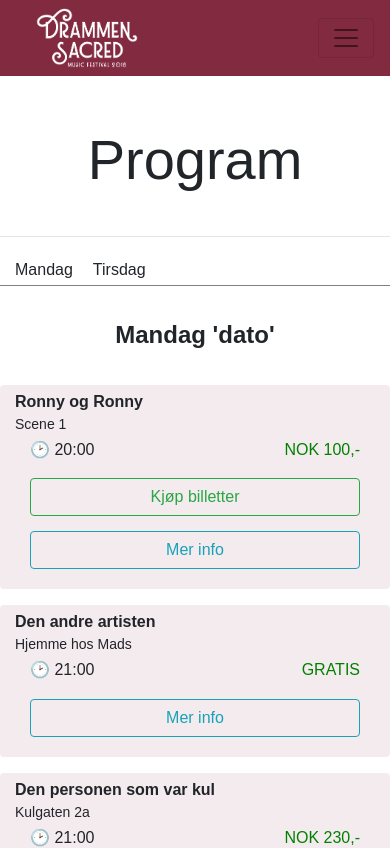
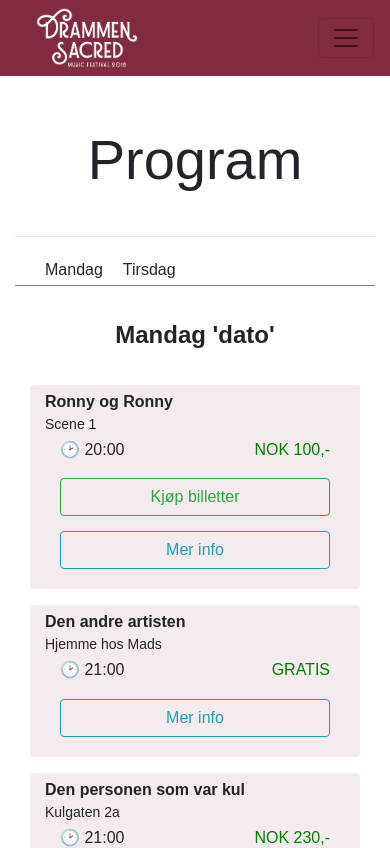
Before and after one commit to SondreBerntsen/webprosjekt3, a React (Create React App) app in the folder react-app/: page /program in a window 390 px wide. Shown: the top 848 px of the page. Built offline with nearby package versions, Linux system fonts and the light colour scheme; a web font is replaced by a local one.

Commit message:
S T Y L I N G

```diff
--- a/react-app/src/styles/contact.css
+++ b/react-app/src/styles/contact.css
@@ -1,15 +1,3 @@
-html {
-  font-size: 16px;
-}
-
-h3,
-h2,
-p,
-label,
-input {
-  font-family: "Open Sans", sans-serif;
-}
-
 .contact-title {
   margin-top: 50px;
   padding: 0px 20px 5px 30px;
@@ -60,28 +48,22 @@ textarea.form-control {
 }
 
 img.contact-card-img {
-  height: 320px;
-  -webkit-filter: grayscale(100%); /* Safari 6.0 - 9.0 */
-  filter: grayscale(100%);
-
-  -webkit-transition: filter 1s; /* For Safari 3.1 to 6.0 */
+  -webkit-filter: grayscale(100%);
+  filter: grayscale(20%);
+  -webkit-transition: filter 1s;
+  -webkit-transition: -webkit-filter 1s;
+  transition: -webkit-filter 1s;
   transition: filter 1s;
-}
-
-img.contact-card-img:hover {
-  -webkit-filter: grayscale(0%); /* Safari 6.0 - 9.0 */
-  filter: grayscale(0%);
+  transition: filter 1s, -webkit-filter 1s;
+  height: 300px;
+  object-fit: cover;
 }
 
 @import url("https://maxcdn.bootstrapcdn.com/font-awesome/4.6.0/css/font-awesome.min.css");
 
 @media only screen and (max-width: 768px) {
   /* For mobile phones: */
-  .container {
-    margin: 0;
-    padding: 0;
-    width: 100%;
-  }
+
   .contact-header-text {
     padding: 0px 15px 0px 15px;
   }
```
